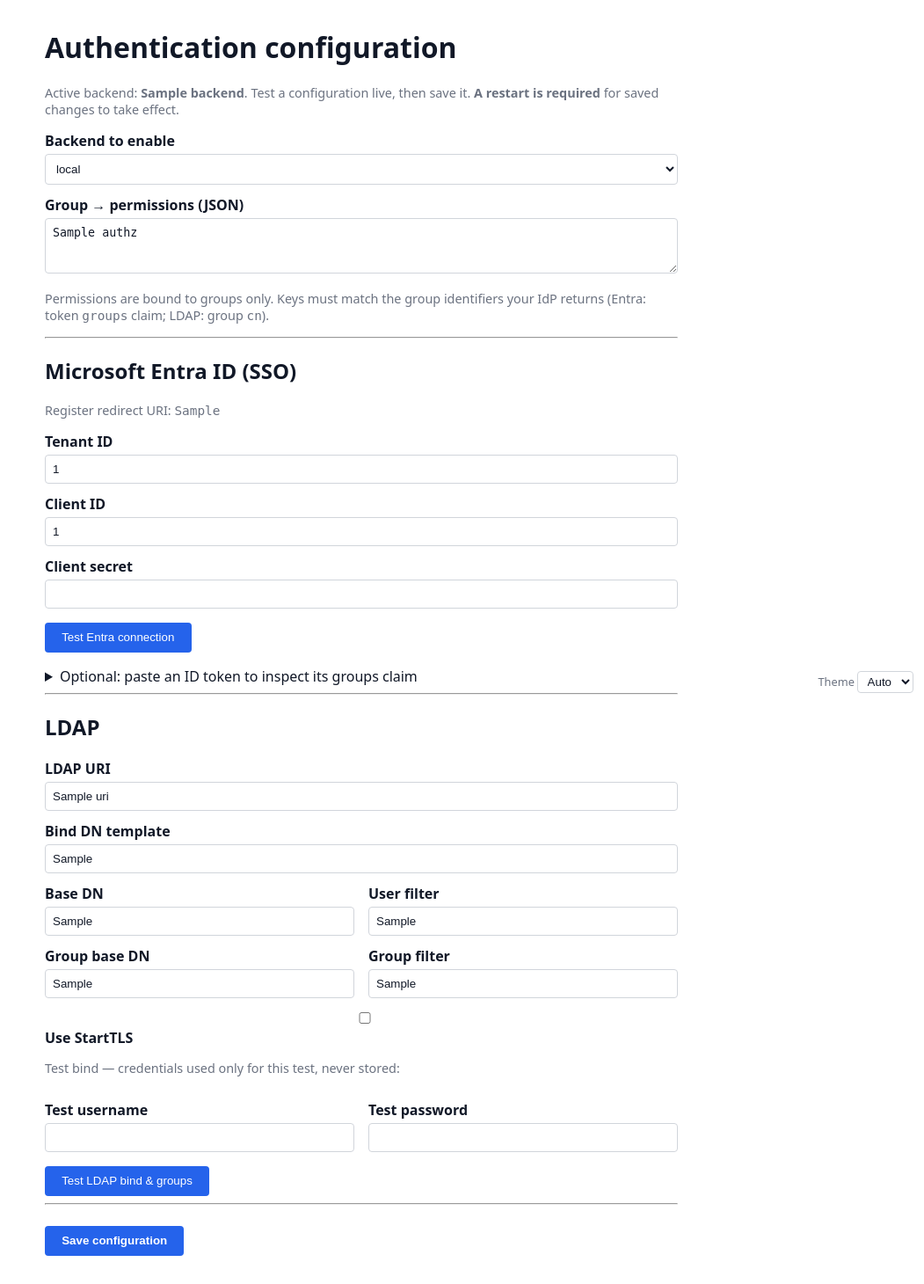
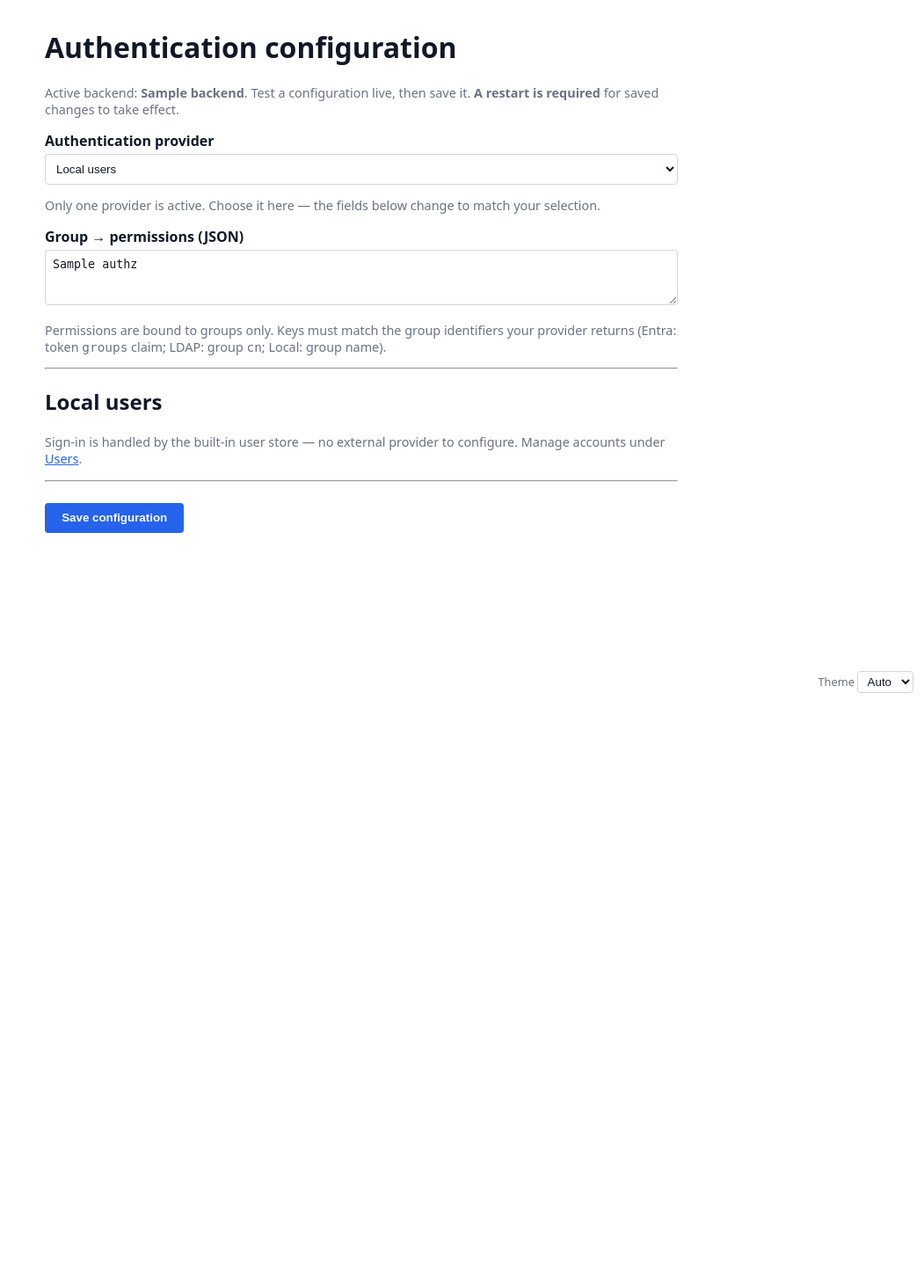
Before and after one commit to brett6320/fpbx_ivr_manager, a FastAPI app: template app/web/templates/admin_auth.html in a window 1280 px wide. Shown: the whole page at 88% size, without its empty margins (229-1280 px from the left). After the commit the page ends 788 px from the top, so only its background shows below. Run offline with FastAPI, Linux system fonts and the light colour scheme; the template is opened without the code that fills it: most values are stand-ins (such as "Sample title", 1, 10 or a date in 2020); parts of the project's set-up code (start-up, migrations or seed data) failed here and were passed over.

Commit message:
Auth admin: single selectable provider (#31)
* Default greeting to an existing phrase; prefix generated phrases

- IVR and call-flow greeting default is now "Use an existing phrase" (when any
  recordings exist); TTS is the fallback. Wording uses "phrase".
- App-generated TTS recordings are named with the "ivrmgr_" prefix
  (ivrmgr_ivr_<ext>_<slug>, ivrmgr_schedule_<ext>_<slug>) so they're easy to
  identify and filter in the phrase picker and in FusionPBX recordings.

102 tests pass (+3: prefix on generated names, existing-phrase default, TTS
fallback when no recordings). ruff clean. docs updated.

* Auth admin: show only the selected provider's config

---------

Co-authored-by: Brett <25758102+ngen-brett@users.noreply.github.com>

```diff
--- a/app/web/templates/admin_auth.html
+++ b/app/web/templates/admin_auth.html
@@ -5,19 +5,29 @@
 live, then save it. <strong>A restart is required</strong> for saved changes to
 take effect.</p>
 
-<label>Backend to enable</label>
-<select id="auth_backend">
-  <option value="local"{% if backend=='local' %} selected{% endif %}>local</option>
-  <option value="entra"{% if backend=='entra' %} selected{% endif %}>entra (SSO)</option>
-  <option value="ldap"{% if backend=='ldap' %} selected{% endif %}>ldap</option>
+<label>Authentication provider</label>
+<select id="auth_backend" onchange="showBackend()">
+  <option value="local"{% if backend=='local' %} selected{% endif %}>Local users</option>
+  <option value="entra"{% if backend=='entra' %} selected{% endif %}>Microsoft Entra ID (SSO)</option>
+  <option value="ldap"{% if backend=='ldap' %} selected{% endif %}>LDAP</option>
 </select>
+<p class="muted">Only one provider is active. Choose it here — the fields below
+change to match your selection.</p>
 
 <label>Group → permissions (JSON)</label>
 <textarea id="authz" rows="3">{{ authz }}</textarea>
 <p class="muted">Permissions are bound to groups only. Keys must match the group
-identifiers your IdP returns (Entra: token <code>groups</code> claim; LDAP: group <code>cn</code>).</p>
+identifiers your provider returns (Entra: token <code>groups</code> claim; LDAP:
+group <code>cn</code>; Local: group name).</p>
 
 <hr>
+<div id="sec_local" class="backend-sec">
+  <h2>Local users</h2>
+  <p class="muted">Sign-in is handled by the built-in user store — no external
+  provider to configure. Manage accounts under <a href="/admin/users">Users</a>.</p>
+</div>
+
+<div id="sec_entra" class="backend-sec">
   <h2>Microsoft Entra ID (SSO)</h2>
   <p class="muted">Register redirect URI: <code>{{ redirect_uri }}</code></p>
   <label>Tenant ID</label><input id="e_tenant" value="{{ entra.tenant_id }}">
@@ -33,8 +43,9 @@ identifiers your IdP returns (Entra: token <code>groups</code> claim; LDAP: grou
     <button type="button" onclick="testToken()">Decode token</button>
     <div id="token_result"></div>
   </details>
+</div>
 
-<hr>
+<div id="sec_ldap" class="backend-sec">
   <h2>LDAP</h2>
   <label>LDAP URI</label><input id="l_uri" value="{{ ldap.uri }}" placeholder="ldaps://ldap.example.com">
   <label>Bind DN template</label><input id="l_bind" value="{{ ldap.bind_dn_template }}" placeholder="uid={username},ou=people,dc=example,dc=com">
@@ -54,12 +65,20 @@ identifiers your IdP returns (Entra: token <code>groups</code> claim; LDAP: grou
   </div>
   <button type="button" onclick="testLdap()">Test LDAP bind &amp; groups</button>
   <div id="ldap_result"></div>
+</div>
 
 <hr>
 <button type="button" onclick="save()" style="font-weight:600;">Save configuration</button>
 <div id="save_result"></div>
 
 <script>
+function showBackend(){
+  const sel = document.getElementById('auth_backend').value;
+  ['local','entra','ldap'].forEach(b=>{
+    document.getElementById('sec_'+b).style.display = (b===sel) ? '' : 'none';
+  });
+}
+showBackend();  // show only the active provider on load
 function authz() { return document.getElementById('authz').value; }
 async function post(url, body){ const r = await fetch(url,{method:'POST',headers:{'Content-Type':'application/json'},body:JSON.stringify(body)}); return r.json(); }
 function render(el, res){
```
Lines whose indentation alone changed are shown as unchanged.
